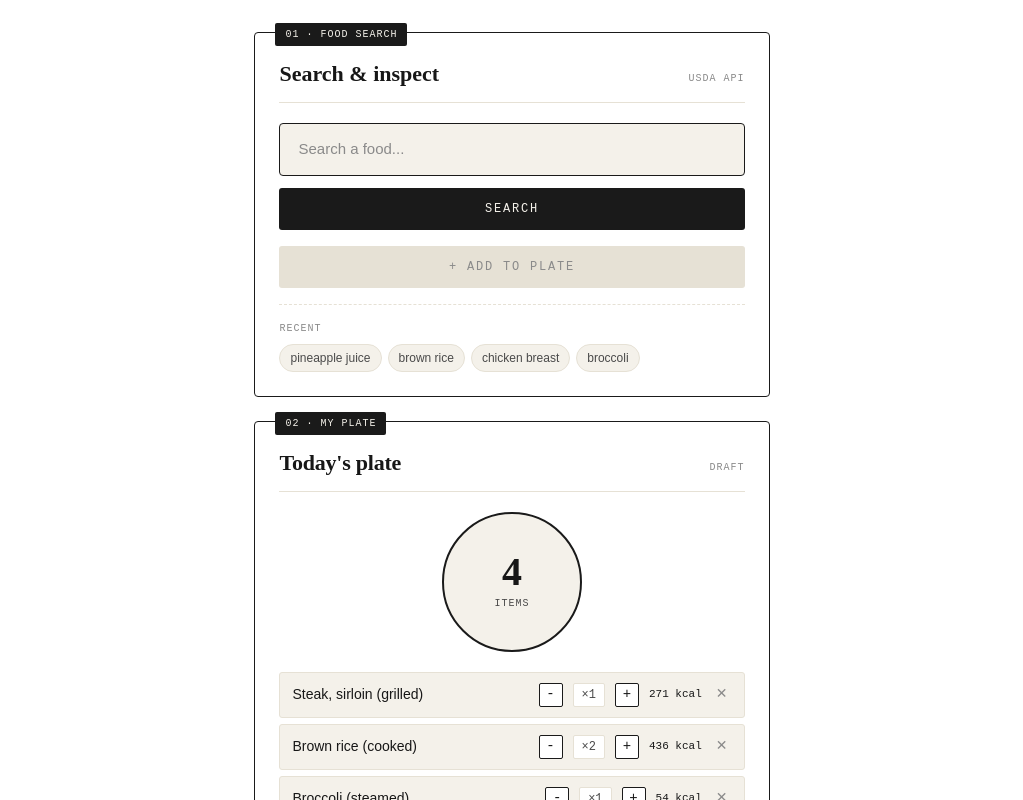
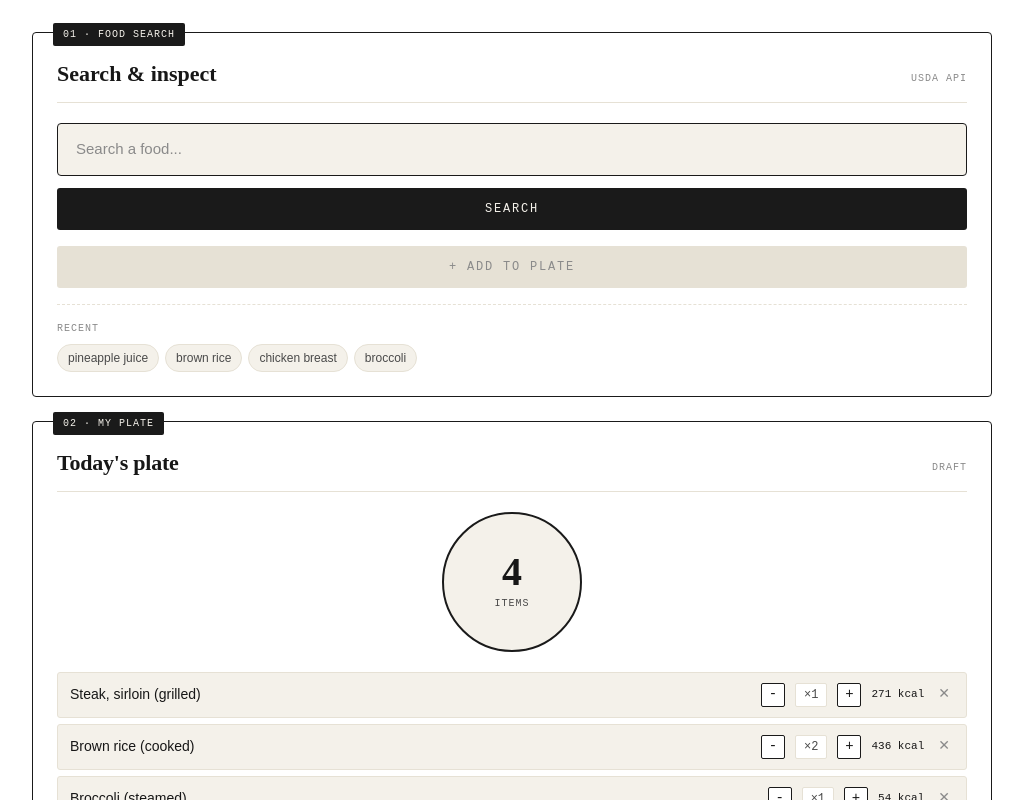
Before and after one commit to mfaruq30/Nurtri, a Next.js app in the folder nutri/: page / in a window 1280 px wide. Shown: the top 800 px of the page, without its empty margins (128-1151 px from the left). Built offline with nearby package versions, Linux system fonts and the light colour scheme.

Commit message:
edited the size of page

```diff
--- a/nutri/app/page.tsx
+++ b/nutri/app/page.tsx
@@ -71,7 +71,7 @@ export default function Home() {
 
 
     return (
-        <div style={{ padding: "2rem", maxWidth: "80vw", margin: "0 auto" }}>
+        <div style={{ padding: "2rem", minWidth: "80vw", margin: "0 auto" }}>
             <FoodSearch />
             <MyPlate initialItems={mockPlateItems} />
             <DailyOverview totals={totals} />
```
